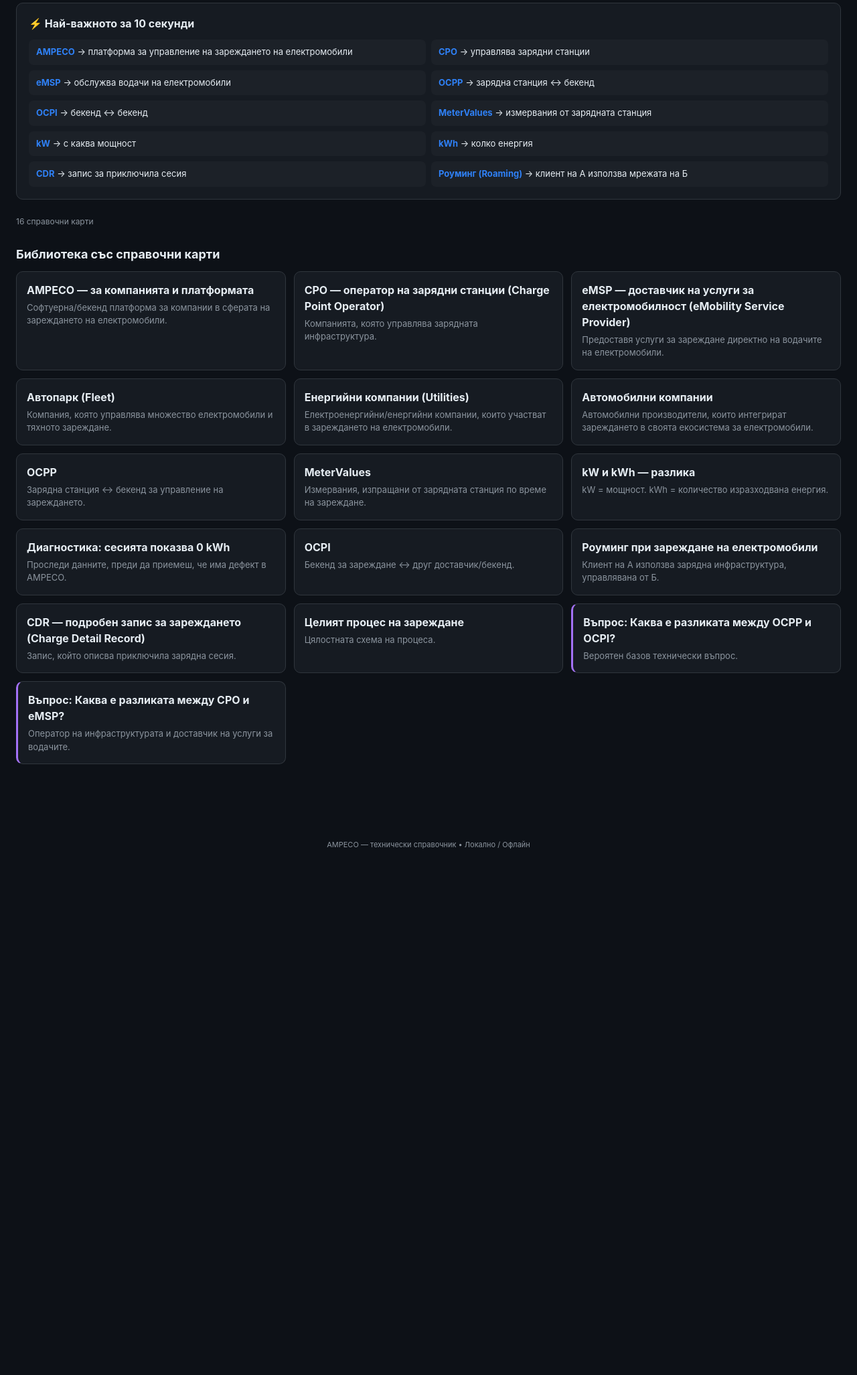
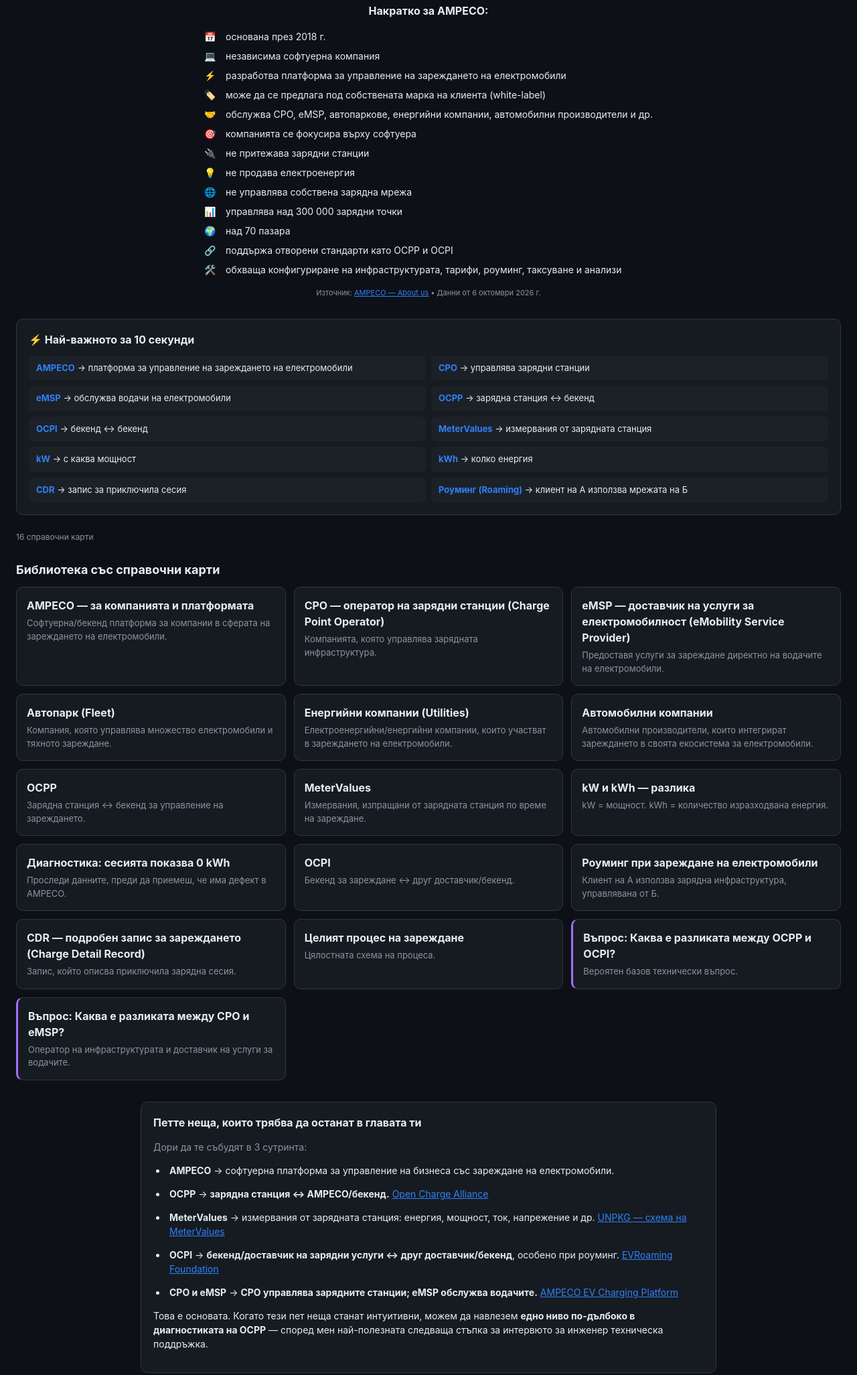
Before and after one commit to buba7a/AMPECO-EV-Backend, a plain HTML site: page index.html in a window 1280 px wide. Shown: the part 230-2283 px from the top of the page at 67% size. Before the commit the page ends 1530 px from the top, so only its background shows below. Drawn offline with Linux system fonts and the light colour scheme.

Commit message:
Add files via upload

```diff
--- a/index.html
+++ b/index.html
@@ -272,6 +272,18 @@
   main { padding:0 12px 40px; }
   header { padding:14px 12px; }
 }
+
+.company-summary { max-width: 760px; margin: 8px auto 30px; font-size: 14px; }
+.company-summary h2 { text-align: center; font-size: 16px; margin: 0 0 16px; }
+.summary-list { width: fit-content; max-width: 100%; margin: 0 auto; padding: 0; list-style: none; }
+.summary-list li { display: grid; grid-template-columns: 24px 1fr; gap: 8px; margin: 8px 0; }
+.source-note { text-align: center; color: var(--muted); font-size: 11px; margin-top: 16px; }
+a { color: var(--accent); overflow-wrap: anywhere; }
+.final-recap { max-width: 860px; margin: 32px auto 0; font-size: 14px; }
+.final-recap h2 { font-size: 16px; }
+.recap-intro { color: var(--muted); }
+.recap-list { padding-left: 20px; }
+.recap-list li { padding-left: 4px; margin: 14px 0; }
 </style>
 </head>
 
@@ -307,6 +319,26 @@
 </header>
 
 <main>
+
+<section class="company-summary" aria-labelledby="company-summary-title">
+<h2 id="company-summary-title">Накратко за AMPECO:</h2>
+<ul class="summary-list">
+<li><span aria-hidden="true">📅</span><span>основана през 2018 г.</span></li>
+<li><span aria-hidden="true">💻</span><span>независима софтуерна компания</span></li>
+<li><span aria-hidden="true">⚡</span><span>разработва платформа за управление на зареждането на електромобили</span></li>
+<li><span aria-hidden="true">🏷️</span><span>може да се предлага под собствената марка на клиента (white-label)</span></li>
+<li><span aria-hidden="true">🤝</span><span>обслужва CPO, eMSP, автопаркове, енергийни компании, автомобилни производители и др.</span></li>
+<li><span aria-hidden="true">🎯</span><span>компанията се фокусира върху софтуера</span></li>
+<li><span aria-hidden="true">🔌</span><span>не притежава зарядни станции</span></li>
+<li><span aria-hidden="true">💡</span><span>не продава електроенергия</span></li>
+<li><span aria-hidden="true">🌐</span><span>не управлява собствена зарядна мрежа</span></li>
+<li><span aria-hidden="true">📊</span><span>управлява над 300 000 зарядни точки</span></li>
+<li><span aria-hidden="true">🌍</span><span>над 70 пазара</span></li>
+<li><span aria-hidden="true">🔗</span><span>поддържа отворени стандарти като OCPP и OCPI</span></li>
+<li><span aria-hidden="true">🛠️</span><span>обхваща конфигуриране на инфраструктурата, тарифи, роуминг, таксуване и анализи</span></li>
+</ul>
+<p class="source-note">Източник: <a href="https://www.ampeco.com/about/" target="_blank" rel="noopener noreferrer">AMPECO — About us</a> • Данни от 6 октомври 2026 г.</p>
+</section>
 
 <div class="top-grid">
 
@@ -346,10 +378,7 @@
 </summary>
 <div class="card-body">
 
-<p><strong>Накратко за AMPECO:</strong> Основана през 2018 г., AMPECO е независима софтуерна компания, която разработва платформа за управление на зареждането на електромобили. Платформата може да се предлага под собствената марка на клиента (white-label) и обслужва CPO, eMSP, автопаркове, енергийни компании, автомобилни производители и собственици на обекти.</p>
-<p>Компанията се фокусира върху софтуера: не притежава зарядни станции, не продава електроенергия и не управлява собствена зарядна мрежа. Целта е клиентите да запазят контрол върху своя бизнес, марка и отношения с водачите.</p>
-<p>Според официалната страница „About“, платформата управлява над <strong>300 000 зарядни точки в над 70 пазара</strong>. Поддържа отворени стандарти като OCPP и OCPI и обхваща конфигуриране на инфраструктурата, тарифи, роуминг, таксуване и анализи.</p>
-<p style="font-size:12px;color:var(--muted)">Източник: <a href="https://www.ampeco.com/about/" target="_blank" rel="noopener noreferrer" style="color:var(--accent)">AMPECO — About us</a> • Проверено на 6 октомври 2026 г. Посочените мащаби са публикувани от компанията.</p>
+<p>AMPECO предоставя софтуерния слой за управление на зарядната инфраструктура и бизнеса около зареждането на електромобили.</p>
 
 <p>Може да управлява:</p>
 
@@ -855,6 +884,19 @@
 
 </div>
 
+<section class="panel final-recap" aria-labelledby="recap-title">
+<h2 id="recap-title">Петте неща, които трябва да останат в главата ти</h2>
+<p class="recap-intro">Дори да те събудят в 3 сутринта:</p>
+<ul class="recap-list">
+<li><strong>AMPECO</strong> → софтуерна платформа за управление на бизнеса със зареждане на електромобили.</li>
+<li><strong>OCPP</strong> → <strong>зарядна станция ↔ AMPECO/бекенд.</strong> <a href="https://openchargealliance.org/protocols/open-charge-point-protocol/" target="_blank" rel="noopener noreferrer">Open Charge Alliance</a></li>
+<li><strong>MeterValues</strong> → измервания от зарядната станция: енергия, мощност, ток, напрежение и др. <a href="https://app.unpkg.com/%40ampeco/ocpp-eliftech%401.0.3/files/ocpp-1.6-schemas/MeterValues.json" target="_blank" rel="noopener noreferrer">UNPKG — схема на MeterValues</a></li>
+<li><strong>OCPI</strong> → <strong>бекенд/доставчик на зарядни услуги ↔ друг доставчик/бекенд</strong>, особено при роуминг. <a href="https://evroaming.org/ocpi/" target="_blank" rel="noopener noreferrer">EVRoaming Foundation</a></li>
+<li><strong>CPO и eMSP</strong> → <strong>CPO управлява зарядните станции; eMSP обслужва водачите.</strong> <a href="https://developers.ampeco.com/docs/overview" target="_blank" rel="noopener noreferrer">AMPECO EV Charging Platform</a></li>
+</ul>
+<p>Това е основата. Когато тези пет неща станат интуитивни, можем да навлезем <strong>едно ниво по-дълбоко в диагностиката на OCPP</strong> — според мен най-полезната следваща стъпка за интервюто за инженер техническа поддръжка.</p>
+</section>
+
 </main>
 
 <footer>
```
